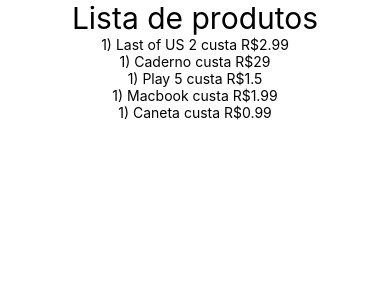
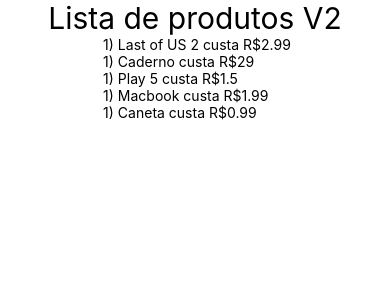
Before and after one commit to rafaelnmelo/reactNativeExercicios, a React Native app: screen / in a window 390 px wide. Shown: the top 300 px of the page. Built offline with nearby package versions, Linux system fonts and the light colour scheme.

Commit message:
Renderização de lista com FlatList

```diff
--- a/src/App.js
+++ b/src/App.js
@@ -15,12 +15,14 @@
 // import Familia from "./components/relacao/Familia"
 // import Membro from "./components/relacao/Membro"
 // import UsuarioLogado from "./components/UsuarioLogado"
-import ListaProdutos from "./components/produtos/ListaProdutos"
+// import ListaProdutos from "./components/produtos/ListaProdutos"
+import ListaProdutosV2 from "./components/produtos/ListaProdutosV2"
 
 export default () => (
     <SafeAreaView style={style.App}>
+        <ListaProdutosV2 />
+        {/* <Botao />
         <ListaProdutos />
-        {/* <Botao />
         <UsuarioLogado usuario={{email: "jonas@jonas.com"}}/>
         <UsuarioLogado usuario={{nome:"Gui"}}/>
         <UsuarioLogado usuario={{nome:"Gui", email: "gui@gui.com"}}/>
--- /dev/null
+++ b/src/components/produtos/ListaProdutosV2.js
@@ -0,0 +1,21 @@
+import React from 'react'
+import { Text, FlatList } from 'react-native'
+import Estilo from '../estilo'
+import produtos from './produtos'
+
+export default props => {
+    const produtoRender = ({ item: p }) => {
+        return <Text key={p.id}> {p.id}) {p.nome} custa R${p.preco}</Text>
+    }
+
+    return (
+        <>
+            <Text style={Estilo.fonteGrande}>Lista de produtos V2</Text>
+            <FlatList
+                data={produtos}
+                keyExtractor={i => `${i.id}`}
+                renderItem={produtoRender}
+            />
+        </>
+    )
+}
```
